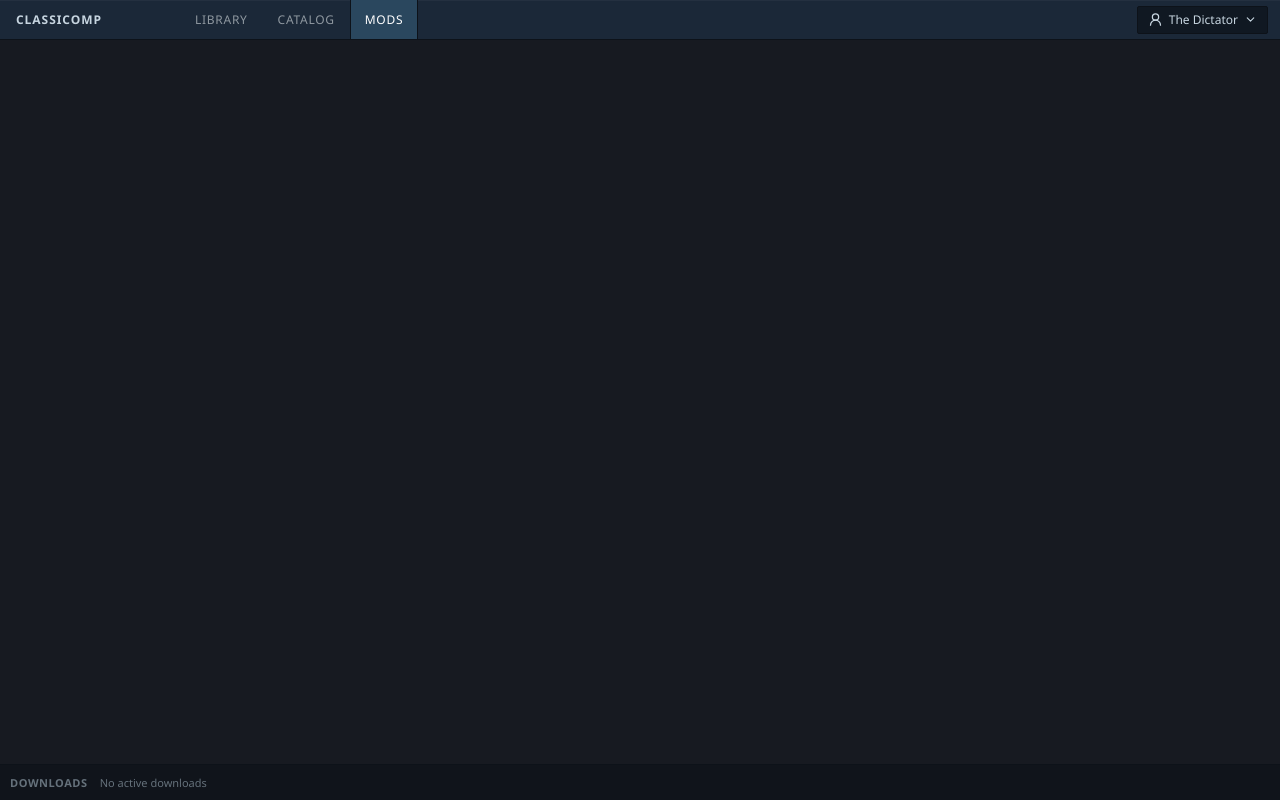
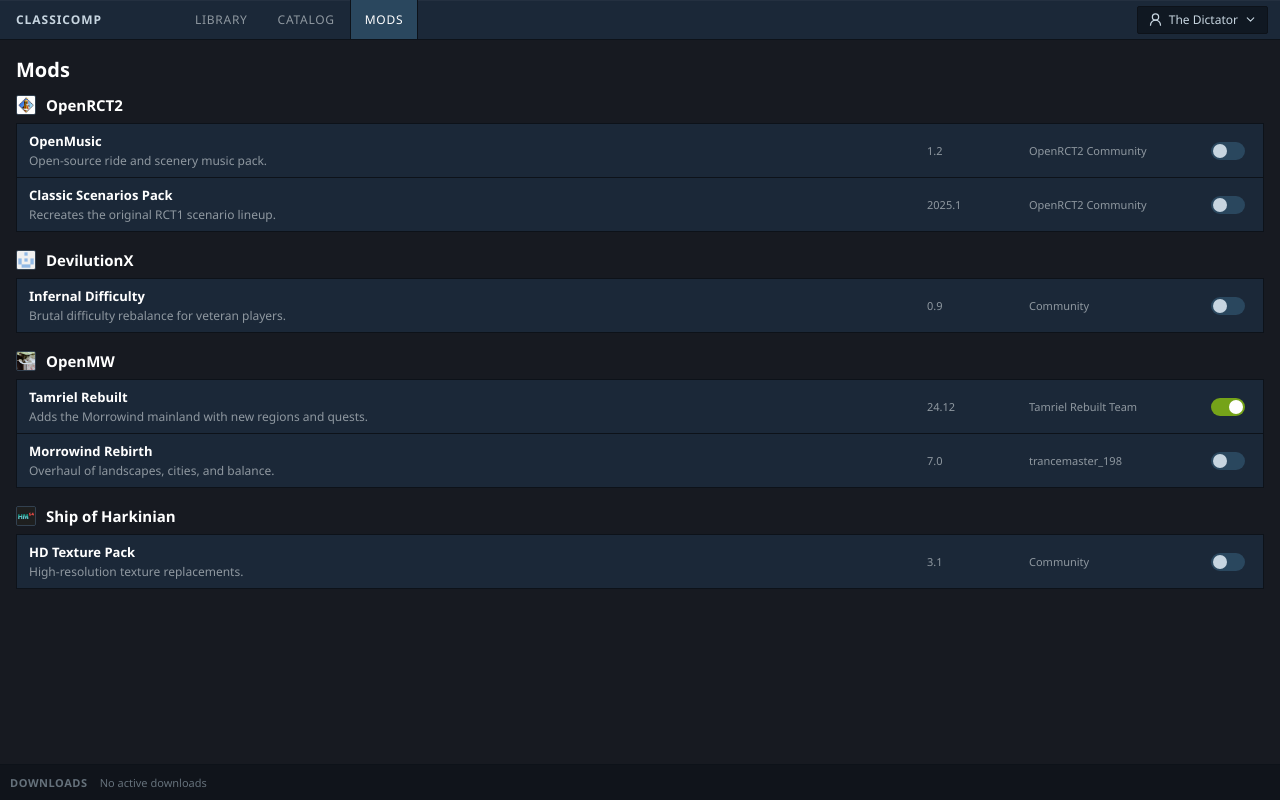
Before and after one commit to ahmedalqamzi/classicomp, a React (Vite) app: page / in a window 1280 px wide. Both pictures are taken after a click on the tab "MODS". Built offline with nearby package versions, Linux system fonts and the light colour scheme.

Commit message:
feat: add per-game mods tab with enable toggles

```diff
--- a/src/App.tsx
+++ b/src/App.tsx
@@ -1,6 +1,6 @@
 import { useEffect, useMemo, useState } from 'react';
 import { seedState } from './data/seed';
-import { reduceAppState, selectVisibleLibrary } from './domain/state';
+import { reduceAppState, selectVisibleLibrary, selectVisibleMods } from './domain/state';
 import type { AppRoute, AppState } from './domain/types';
 import type { PlatformBridge } from './platform/bridge';
 import { createDefaultBridge } from './platform/default-bridge';
@@ -8,6 +8,7 @@
 import { CatalogView } from './ui/catalog-view';
 import { DownloadsBar } from './ui/downloads-bar';
 import { LibraryView } from './ui/library-view';
+import { ModsView } from './ui/mods-view';
 import { SignInView } from './ui/sign-in-view';
 
 interface AppProps {
@@ -70,11 +71,16 @@
     setDownloadsOpen(true);
   }
 
+  async function toggleMod(modId: string) {
+    applyBridgeResult(await activeBridge.toggleMod(modId));
+  }
+
   if (!activeProfile) {
     return <SignInView profiles={viewState.profiles} onSignIn={activateProfile} />;
   }
 
   const activeLibrary = selectVisibleLibrary(viewState);
+  const activeMods = selectVisibleMods(viewState);
   const downloadsForProfile = viewState.downloads.filter(
     (download) => download.profileId === viewState.activeProfileId,
   );
@@ -109,6 +115,10 @@
             onQueueInstall={queueInstall}
           />
         ) : null}
+
+        {viewState.route === 'mods' ? (
+          <ModsView games={viewState.games} mods={activeMods} onToggleMod={toggleMod} />
+        ) : null}
       </section>
 
       <DownloadsBar
--- a/src/styles/app.css
+++ b/src/styles/app.css
@@ -462,7 +462,8 @@
   white-space: nowrap;
 }
 
-.catalog-view {
+.catalog-view,
+.mods-view {
   min-height: 0;
   overflow-y: auto;
   padding: 16px;
@@ -729,3 +730,86 @@
   color: var(--text);
   font-size: 12px;
 }
+
+.mods-game {
+  margin-bottom: 18px;
+}
+
+.mods-game > h3 {
+  display: flex;
+  gap: 10px;
+  align-items: center;
+  margin: 0 0 8px;
+  color: var(--text-bright);
+  font-size: 15px;
+}
+
+.mods-table {
+  border: 1px solid var(--line);
+  background: var(--surface-1);
+}
+
+.mod-row {
+  display: grid;
+  grid-template-columns: minmax(0, 1fr) 90px 170px 40px;
+  gap: 12px;
+  align-items: center;
+  min-height: 52px;
+  padding: 8px 12px;
+  border-bottom: 1px solid var(--line);
+}
+
+.mod-row:last-child {
+  border-bottom: 0;
+}
+
+.mod-row h4 {
+  margin: 0;
+  color: var(--text-bright);
+  font-size: 13px;
+}
+
+.mod-row p {
+  margin: 2px 0 0;
+  color: var(--muted);
+  font-size: 12px;
+}
+
+.mod-row > span {
+  overflow: hidden;
+  color: var(--muted);
+  font-size: 11px;
+  text-overflow: ellipsis;
+  white-space: nowrap;
+}
+
+.mod-toggle {
+  position: relative;
+  width: 34px;
+  height: 18px;
+  padding: 0;
+  border: 0;
+  border-radius: 999px;
+  background: var(--surface-3);
+  cursor: pointer;
+}
+
+.mod-toggle-knob {
+  position: absolute;
+  top: 2px;
+  left: 2px;
+  width: 14px;
+  height: 14px;
+  border-radius: 50%;
+  background: var(--text);
+  transition: transform .15s;
+}
+
+.mod-toggle[aria-checked="true"] {
+  background: var(--green);
+}
+
+.mod-toggle[aria-checked="true"] .mod-toggle-knob {
+  transform: translateX(16px);
+  background: var(--text-bright);
+}
--- /dev/null
+++ b/src/ui/mods-view.tsx
@@ -0,0 +1,52 @@
+import type { Game, Mod } from '../domain/types';
+import { GameIcon } from './game-icon';
+
+interface ModsViewProps {
+  games: Game[];
+  mods: Mod[];
+  onToggleMod(modId: string): void;
+}
+
+export function ModsView({ games, mods, onToggleMod }: ModsViewProps) {
+  const sections = games
+    .map((game) => ({ game, gameMods: mods.filter((mod) => mod.gameId === game.id) }))
+    .filter((section) => section.gameMods.length > 0);
+
+  return (
+    <section className="mods-view" aria-labelledby="mods-heading">
+      <div className="view-heading">
+        <h2 id="mods-heading">Mods</h2>
+      </div>
+      {sections.map(({ game, gameMods }) => (
+        <section className="mods-game" key={game.id} aria-labelledby={`mods-${game.id}`}>
+          <h3 id={`mods-${game.id}`}>
+            <GameIcon game={game} />
+            {game.title}
+          </h3>
+          <div className="mods-table">
+            {gameMods.map((mod) => (
+              <article className="mod-row" key={mod.id}>
+                <div>
+                  <h4>{mod.name}</h4>
+                  <p>{mod.summary}</p>
+                </div>
+                <span>{mod.version}</span>
+                <span>{mod.author}</span>
+                <button
+                  aria-checked={mod.enabled}
+                  aria-label={`Toggle ${mod.name}`}
+                  className="mod-toggle"
+                  role="switch"
+                  type="button"
+                  onClick={() => onToggleMod(mod.id)}
+                >
+                  <span className="mod-toggle-knob" />
+                </button>
+              </article>
+            ))}
+          </div>
+        </section>
+      ))}
+    </section>
+  );
+}
```
Also changed, not shown: 1 other file (tests, documents, lock files or other folders).
